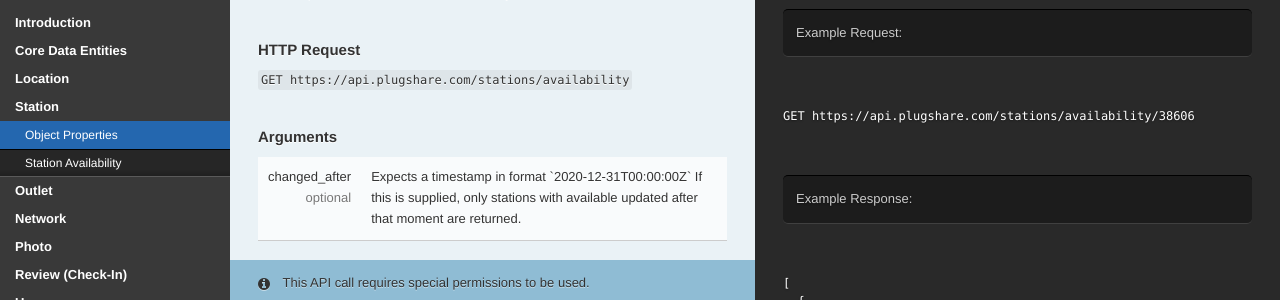
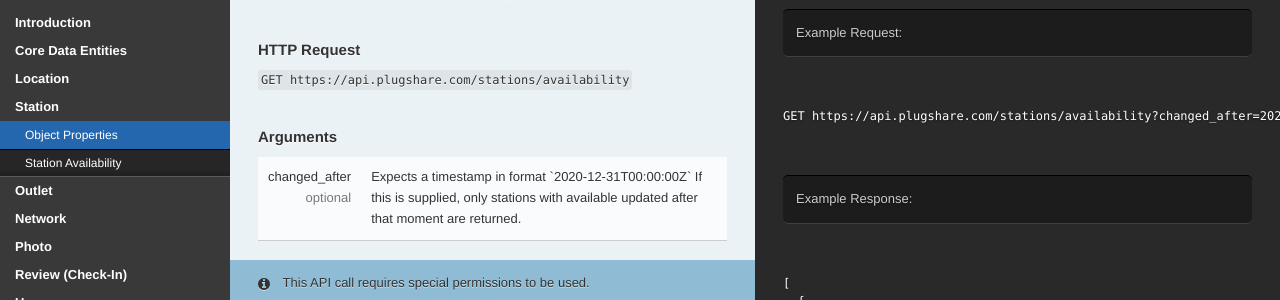
Before and after one commit to PlugShare/plugshare.github.io, a Jekyll site: the page docs/index.html, which Jekyll copies as it is, in a window 1280 px wide and 900 px high, scrolled down 16616 px. Shown: the part 151-451 px from the top of the window. Built offline with Jekyll 4.4.1, drawn with Linux system fonts in a browser that asks for light colours; some web fonts are replaced.

Commit message:
publish: update docs example endpoint
generated from commit e4bc4e2ed839e446626d88e4c0ca3142ee7fc86f

```diff
--- a/docs/index.html
+++ b/docs/index.html
@@ -1612,7 +1612,7 @@
 <blockquote>
 <p>Example Request:</p>
 </blockquote>
-<pre class="highlight plaintext tab-plaintext"><code>GET https://api.plugshare.com/stations/availability/38606
+<pre class="highlight plaintext tab-plaintext"><code>GET https://api.plugshare.com/stations/availability?changed_after=2020-09-10T00:00:00Z
 </code></pre>
 <blockquote>
 <p>Example Response:</p>
```
